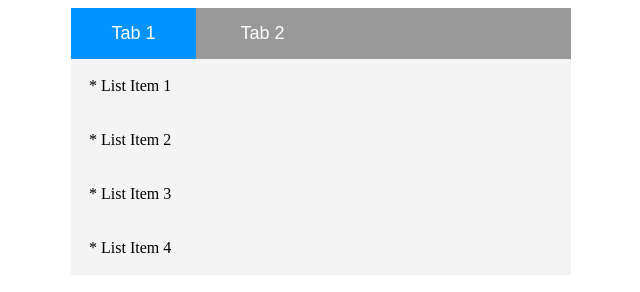
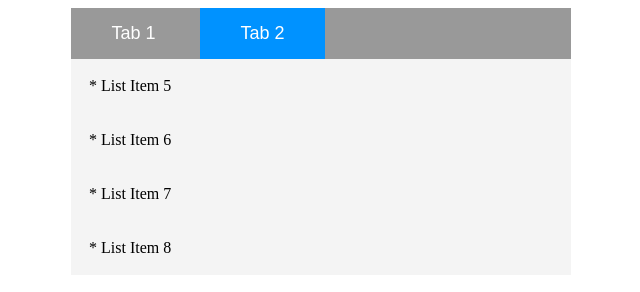
Before and after one commit to LRuebe16/Week-19, a plain HTML site: page 19.2-unsolved/01_Conditionals/unsolved/index.html in a window 1280 px wide. Both pictures are taken after a click on the element "Tab 2". Shown: the whole page, without its empty margins (319-959 px from the left). Drawn offline with nearby package versions, Linux system fonts and the light colour scheme.

Commit message:
end of classs

```diff
--- a/19.2-unsolved/01_Conditionals/unsolved/js/index.js
+++ b/19.2-unsolved/01_Conditionals/unsolved/js/index.js
@@ -1,3 +1,14 @@
 $('.tab').on("click", function(){
-
+    if ($(this).hasClass("tab1")){
+        $(".tab1").addClass("active");
+        $(".tab2").removeClass("active");
+        $("#tabContent1").css("display", "block")
+        $("#tabContent2").css("display", "none")
+    }
+    else if ($(this).hasClass("tab2")){
+        $(".tab2").addClass("active");
+        $(".tab1").removeClass("active");
+        $("#tabContent2").css("display", "block")
+        $("#tabContent1").css("display", "none")
+    }
 });
--- a/19.2-unsolved/02_theme_changer/unsolved/js/themeChange.js
+++ b/19.2-unsolved/02_theme_changer/unsolved/js/themeChange.js
@@ -0,0 +1,15 @@
+$(".themeChange").on("click", function(){
+
+    if ($(this).hasClass("regular")){
+    $("#theme").attr("href", "css/blank.css")
+   }
+
+   else if ($(this).hasClass("blue")){
+    $("#theme").attr("href", "css/blue.css")
+   }
+
+   else if ($(this).hasClass("dark")){
+    $("#theme").attr("href", "css/dark.css")
+   }
+
+});
--- a/19.2-unsolved/03_todo_app/unsolved/index.html
+++ b/19.2-unsolved/03_todo_app/unsolved/index.html
@@ -2,7 +2,7 @@
 <html>
 <link href="https://fonts.googleapis.com/css?family=Roboto&display=swap" rel="stylesheet">
 <link href="css/style.css" type="text/css" rel="stylesheet">
-<link href="css/fontawesome/css/all.css" type="text/css" rel="stylesheet"
+<link href="css/fontawesome/css/all.css" type="text/css" rel="stylesheet">
 <body>
   <section class="wrapper">
     <h1>TODO today</h1>
```
Also changed, not shown: 19.2-unsolved/03_todo_app/unsolved/js/index.js (+19 -0 lines), 4 other files.
